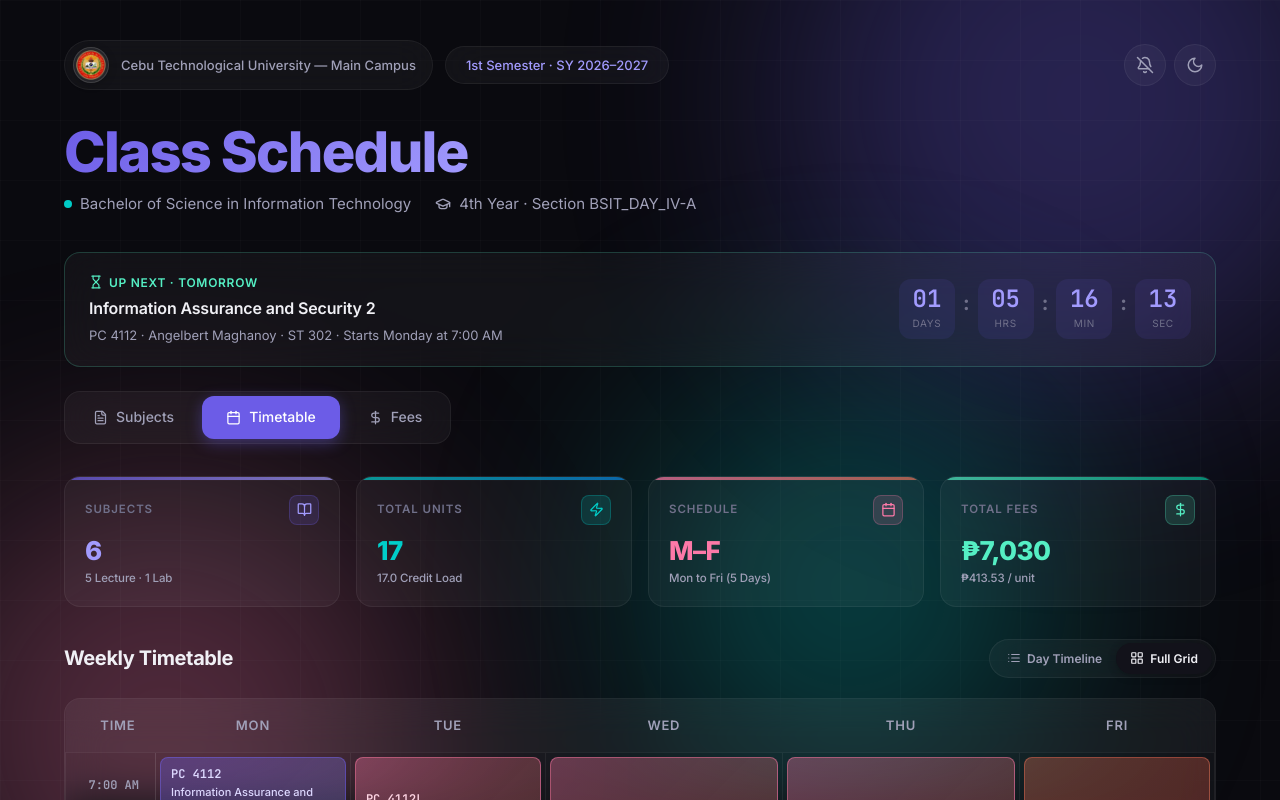
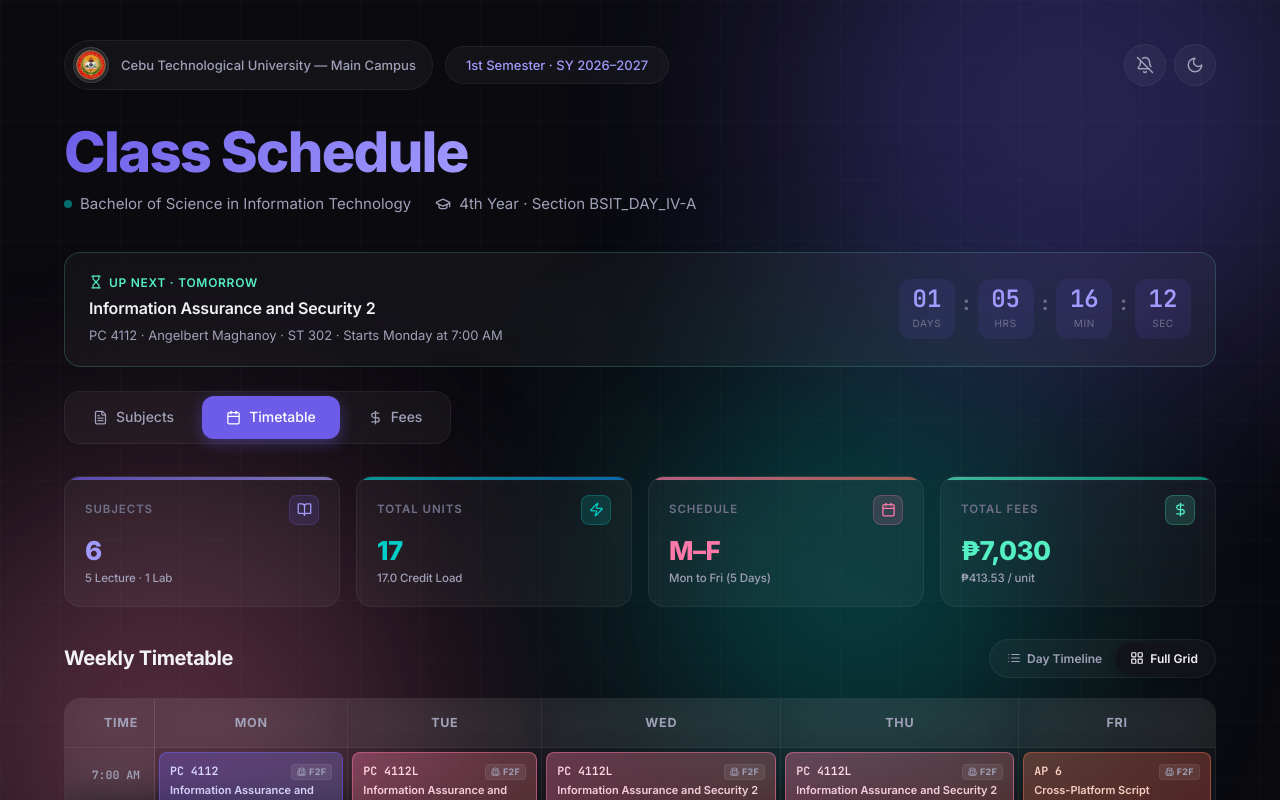
Before and after one commit to BlackShark404/class-schedule, a Vue app: page / in a window 1280 px wide. Both pictures are taken after a click on the button "Timetable". Shown: the top 800 px of the page. Built offline with nearby package versions, Linux system fonts and the light colour scheme.

Commit message:
feat: persist timetable view mode to localStorage and improve grid responsiveness with sticky columns and scroll indicators

```diff
--- a/src/assets/main.css
+++ b/src/assets/main.css
@@ -329,20 +329,47 @@ html.light .timeline-units-pill { background: rgba(0, 0, 0, 0.03); }
 .timeline-card-meta { display: flex; align-items: center; flex-wrap: wrap; gap: 16px; font-size: 12.5px; color: var(--text-secondary); }
 
 /* ─── Timetable Grid ─── */
-.timetable-wrapper { overflow-x: auto; margin-bottom: 48px; border-radius: var(--radius-lg); border: 1px solid var(--border-subtle); background: var(--bg-card); backdrop-filter: blur(20px); -webkit-backdrop-filter: blur(20px); -webkit-overflow-scrolling: touch; transition: background 0.3s, border-color 0.3s; }
-.timetable { min-width: 800px; width: 100%; border-collapse: collapse; }
-.timetable thead th { padding: 16px 12px; font-size: 13px; font-weight: 600; text-transform: uppercase; letter-spacing: 0.06em; color: var(--text-secondary); border-bottom: 1px solid var(--border-subtle); background: rgba(255, 255, 255, 0.02); text-align: center; position: sticky; top: 0; z-index: 2; }
-html.light .timetable thead th { background: rgba(0, 0, 0, 0.02); }
-.timetable thead th:first-child { text-align: right; padding-right: 20px; min-width: 90px; }
-.timetable tbody td { padding: 4px; border: 1px solid var(--border-subtle); vertical-align: top; height: 50px; position: relative; }
-.timetable tbody td:first-child { text-align: right; padding: 12px 16px 12px 8px; font-family: 'JetBrains Mono', monospace; font-size: 12px; font-weight: 600; color: var(--text-secondary); border-right: 1px solid var(--border-accent); white-space: nowrap; vertical-align: middle; }
-.timetable-block { padding: 8px 10px; border-radius: var(--radius-sm); font-size: 11px; line-height: 1.4; cursor: pointer; transition: all 0.25s cubic-bezier(0.16, 1, 0.3, 1); height: 100%; display: flex; flex-direction: column; justify-content: center; user-select: none; -webkit-tap-highlight-color: transparent; }
-.timetable-block:hover { transform: translateY(-2px) scale(1.02); z-index: 5; box-shadow: 0 8px 25px rgba(0, 0, 0, 0.4); }
-.timetable-block:active { transform: scale(0.97); }
-.timetable-block .block-code { font-family: 'JetBrains Mono', monospace; font-weight: 700; font-size: 12px; margin-bottom: 3px; }
-.timetable-block .block-name { font-weight: 500; font-size: 11px; opacity: 1; overflow: hidden; text-overflow: ellipsis; display: -webkit-box; -webkit-line-clamp: 2; -webkit-box-orient: vertical; }
-.timetable-block .block-prof { font-size: 10.5px; font-weight: 500; opacity: 0.9; margin-top: 2px; overflow: hidden; text-overflow: ellipsis; white-space: nowrap; }
-.timetable-block .block-room { display: inline-flex; align-items: center; gap: 4px; font-size: 11px; opacity: 0.9; margin-top: 3px; }
+.timetable-scroll-hint { display: none; }
+.timetable-wrapper { overflow-x: auto; margin-bottom: 48px; border-radius: var(--radius-lg); border: 1px solid var(--border-subtle); background: var(--bg-card); backdrop-filter: blur(20px); -webkit-backdrop-filter: blur(20px); -webkit-overflow-scrolling: touch; transition: background 0.3s, border-color 0.3s; position: relative; }
+.timetable { min-width: 750px; width: 100%; border-collapse: separate; border-spacing: 0; }
+.timetable thead th { padding: 14px 10px; font-size: 12.5px; font-weight: 700; text-transform: uppercase; letter-spacing: 0.06em; color: var(--text-secondary); border-bottom: 1px solid var(--border-subtle); border-right: 1px solid var(--border-subtle); background: var(--bg-card); text-align: center; position: sticky; top: 0; z-index: 6; backdrop-filter: blur(20px); -webkit-backdrop-filter: blur(20px); transition: background 0.25s ease; }
+.timetable thead th:last-child { border-right: none; }
+
+.timetable thead th.time-header-cell { text-align: right; padding-right: 16px; min-width: 90px; width: 90px; position: sticky; left: 0; top: 0; z-index: 20; background: var(--bg-card); border-right: 1px solid var(--border-accent); backdrop-filter: blur(20px); -webkit-backdrop-filter: blur(20px); box-shadow: none; transition: background 0.25s cubic-bezier(0.16, 1, 0.3, 1), box-shadow 0.25s cubic-bezier(0.16, 1, 0.3, 1), border-color 0.25s ease; }
+
+.day-header-content { display: inline-flex; align-items: center; justify-content: center; gap: 6px; }
+.day-header-cell.is-today { color: var(--accent-4); background: rgba(0, 206, 201, 0.08); }
+html.light .day-header-cell.is-today { color: #0984e3; background: rgba(9, 132, 227, 0.06); }
+.today-indicator { font-size: 9px; font-weight: 700; text-transform: uppercase; letter-spacing: 0.04em; padding: 1px 5px; border-radius: 100px; background: var(--accent-4); color: #0a0e1a; }
+html.light .today-indicator { background: #0984e3; color: #ffffff; }
+
+.timetable tbody td { padding: 4px; border-right: 1px solid var(--border-subtle); border-bottom: 1px solid var(--border-subtle); vertical-align: top; height: 52px; position: relative; }
+.timetable tbody tr:last-child td { border-bottom: none; }
+.timetable tbody td:last-child { border-right: none; }
+
+.timetable tbody td.time-cell { text-align: right; padding: 10px 14px 10px 8px; font-family: 'JetBrains Mono', monospace; font-size: 11.5px; font-weight: 600; color: var(--text-secondary); border-right: 1px solid var(--border-accent); white-space: nowrap; vertical-align: middle; position: sticky; left: 0; z-index: 10; background: var(--bg-card); backdrop-filter: blur(20px); -webkit-backdrop-filter: blur(20px); box-shadow: none; transition: background 0.25s cubic-bezier(0.16, 1, 0.3, 1), box-shadow 0.25s cubic-bezier(0.16, 1, 0.3, 1), border-color 0.25s ease; }
+
+.timetable tbody td.is-today-col { background: rgba(0, 206, 201, 0.025); }
+html.light .timetable tbody td.is-today-col { background: rgba(9, 132, 227, 0.025); }
+
+/* Solid background and shadow when scrolled horizontally */
+.timetable-wrapper.is-scrolled-x .timetable thead th { background: #14141e; }
+html.light .timetable-wrapper.is-scrolled-x .timetable thead th { background: #f4f4f8; }
+
+.timetable-wrapper.is-scrolled-x .timetable thead th.time-header-cell { background: #14141e; border-right-color: rgba(255, 255, 255, 0.15); box-shadow: 4px 0 16px rgba(0, 0, 0, 0.55); }
+html.light .timetable-wrapper.is-scrolled-x .timetable thead th.time-header-cell { background: #ececf3; border-right-color: rgba(0, 0, 0, 0.12); box-shadow: 4px 0 12px rgba(0, 0, 0, 0.08); }
+
+.timetable-wrapper.is-scrolled-x .timetable tbody td.time-cell { background: #14141e; border-right-color: rgba(255, 255, 255, 0.15); box-shadow: 4px 0 16px rgba(0, 0, 0, 0.55); }
+html.light .timetable-wrapper.is-scrolled-x .timetable tbody td.time-cell { background: #ececf3; border-right-color: rgba(0, 0, 0, 0.12); box-shadow: 4px 0 12px rgba(0, 0, 0, 0.08); }
+
+.timetable-block { padding: 8px 10px; border-radius: var(--radius-sm); font-size: 11px; line-height: 1.35; cursor: pointer; transition: all 0.2s cubic-bezier(0.16, 1, 0.3, 1); height: 100%; display: flex; flex-direction: column; justify-content: flex-start; user-select: none; -webkit-tap-highlight-color: transparent; }
+.timetable-block:hover { transform: translateY(-1px) scale(1.01); z-index: 5; box-shadow: 0 6px 20px rgba(0, 0, 0, 0.35); }
+.timetable-block:active { transform: scale(0.98); }
+.timetable-block .block-top-row { display: flex; align-items: center; justify-content: space-between; gap: 4px; margin-bottom: 3px; }
+.timetable-block .block-code { font-family: 'JetBrains Mono', monospace; font-weight: 700; font-size: 11.5px; }
+.timetable-block .block-name { font-weight: 600; font-size: 11px; opacity: 0.95; overflow: hidden; text-overflow: ellipsis; display: -webkit-box; -webkit-line-clamp: 2; -webkit-box-orient: vertical; margin-bottom: 2px; }
+.timetable-block .block-prof { font-size: 10px; font-weight: 500; opacity: 0.85; margin-top: 1px; overflow: hidden; text-overflow: ellipsis; white-space: nowrap; }
+.timetable-block .block-room { display: inline-flex; align-items: center; gap: 3px; font-size: 10.5px; opacity: 0.9; margin-top: 3px; font-weight: 500; }
 
 /* Timetable block colors */
 .block-purple { background: linear-gradient(135deg, rgba(108, 92, 231, 0.35), rgba(162, 155, 254, 0.25)); border: 1px solid rgba(108, 92, 231, 0.5); color: #ddd8ff; }
@@ -613,6 +640,22 @@ html.light .modal-action-btn.secondary { background: rgba(0, 0, 0, 0.04); border
   .timeline-card-title { font-size: 13.5px; margin-bottom: 8px; }
   .timeline-card-meta { gap: 10px; font-size: 11.5px; }
   .timeline-card-code { font-size: 12px; }
+
+  /* Mobile Timetable Grid */
+  .timetable-scroll-hint { display: flex; align-items: center; justify-content: space-between; padding: 9px 14px; margin-bottom: 12px; background: var(--bg-card); border: 1px solid var(--border-subtle); border-radius: var(--radius-md); font-size: 12px; color: var(--text-secondary); backdrop-filter: blur(20px); -webkit-backdrop-filter: blur(20px); }
+  .timetable-scroll-hint .hint-content { display: inline-flex; align-items: center; gap: 7px; }
+  .timetable-scroll-hint .hint-icon { color: var(--accent-4); flex-shrink: 0; }
+  .hint-days-pill { font-family: 'JetBrains Mono', monospace; font-size: 10px; font-weight: 700; color: var(--accent-4); background: rgba(0, 206, 201, 0.12); border: 1px solid rgba(0, 206, 201, 0.3); padding: 2px 8px; border-radius: 100px; }
+  html.light .hint-days-pill { color: #0984e3; background: rgba(9, 132, 227, 0.1); border-color: rgba(9, 132, 227, 0.25); }
+  .timetable { min-width: 680px; }
+  .timetable thead th { padding: 10px 6px; font-size: 11.5px; }
+  .timetable thead th.time-header-cell { min-width: 75px; width: 75px; padding-right: 10px; font-size: 11px; }
+  .timetable tbody td.time-cell { padding: 6px 10px 6px 6px; font-size: 10.5px; }
+  .timetable-block { padding: 6px 8px; }
+  .timetable-block .block-code { font-size: 11px; }
+  .timetable-block .block-name { font-size: 10px; }
+  .timetable-block .block-prof { font-size: 9.5px; }
+  .timetable-block .block-room { font-size: 9.5px; }
 }
 
 @media (max-width: 480px) {
@@ -637,6 +680,16 @@ html.light .modal-action-btn.secondary { background: rgba(0, 0, 0, 0.04); border
   .timeline-start-time { font-size: 11px; }
   .timeline-card { padding: 10px 12px; }
   .timeline-card-meta { gap: 8px; font-size: 11px; }
+
+  /* Extra Small Timetable Grid */
+  .timetable { min-width: 620px; }
+  .timetable thead th.time-header-cell { min-width: 65px; width: 65px; padding-right: 8px; font-size: 10px; }
+  .timetable tbody td.time-cell { padding: 4px 8px 4px 4px; font-size: 10px; }
+  .timetable-block { padding: 5px 6px; }
+  .timetable-block .block-code { font-size: 10.5px; }
+  .timetable-block .block-name { font-size: 9.5px; }
+  .timetable-block .block-prof { font-size: 9px; }
+  .timetable-block .block-room { font-size: 9px; }
 }
 
 @media (max-width: 600px) {
--- a/src/components/timetable/TimetableGrid.vue
+++ b/src/components/timetable/TimetableGrid.vue
@@ -1,21 +1,45 @@
 <template>
-  <div class="timetable-wrapper">
+  <div class="timetable-grid-container">
+    <!-- Mobile scroll hint -->
+    <div class="timetable-scroll-hint">
+      <div class="hint-content">
+        <ArrowLeftRight :size="13" class="hint-icon" />
+        <span>Swipe sideways to explore all days</span>
+      </div>
+      <span class="hint-days-pill">Mon – Fri</span>
+    </div>
+
+    <div
+      class="timetable-wrapper"
+      ref="scrollContainer"
+      :class="{ 'is-scrolled-x': isScrolledX }"
+      @scroll.passive="onScroll"
+    >
       <table class="timetable">
         <thead>
           <tr>
-          <th>Time</th>
-          <th>Mon</th>
-          <th>Tue</th>
-          <th>Wed</th>
-          <th>Thu</th>
-          <th>Fri</th>
+            <th class="time-header-cell">Time</th>
+            <th
+              v-for="day in days"
+              :key="day"
+              :class="['day-header-cell', { 'is-today': day === todayDayCode }]"
+            >
+              <div class="day-header-content">
+                <span class="day-header-name">{{ dayAbbrev[day] }}</span>
+                <span v-if="day === todayDayCode" class="today-indicator">Today</span>
+              </div>
+            </th>
           </tr>
         </thead>
         <tbody>
           <tr v-for="hour in hours" :key="hour">
-          <td>{{ formatTimeLabel(hour) }}</td>
+            <td class="time-cell">{{ formatTimeLabel(hour) }}</td>
             <template v-for="day in days" :key="day">
-            <td v-if="getBlock(hour, day)" :rowspan="getBlock(hour, day).rowSpan">
+              <td
+                v-if="getBlock(hour, day)"
+                :rowspan="getBlock(hour, day).rowSpan"
+                :class="['grid-cell', { 'is-today-col': day === todayDayCode }]"
+              >
                 <div
                   class="timetable-block"
                   :class="[getBlock(hour, day).blockClass, { 'is-online': getMode(getBlock(hour, day).code) === 'online' }]"
@@ -24,9 +48,8 @@
                   tabindex="0"
                   title="Tap to view full class details"
                 >
-                <div class="block-code">{{ getBlock(hour, day).code }}</div>
-                <div class="block-name">{{ getBlock(hour, day).name }}</div>
-                <div class="block-prof">{{ getBlock(hour, day).instructor }}</div>
+                  <div class="block-top-row">
+                    <span class="block-code">{{ getBlock(hour, day).code }}</span>
                     <div class="timetable-mode-badge" :class="getMode(getBlock(hour, day).code) === 'online' ? 'online' : 'f2f'">
                       <template v-if="getMode(getBlock(hour, day).code) === 'online'">
                         <Globe :size="9" /> Online
@@ -35,6 +58,9 @@
                         <School :size="9" /> F2F
                       </template>
                     </div>
+                  </div>
+                  <div class="block-name">{{ getBlock(hour, day).name }}</div>
+                  <div class="block-prof">{{ getBlock(hour, day).instructor }}</div>
                   <div class="block-room">
                     <template v-if="getMode(getBlock(hour, day).code) === 'online'">
                       <Video :size="10" /> Online
@@ -45,25 +71,48 @@
                   </div>
                 </div>
               </td>
-            <td v-else-if="!isOccupied(hour, day)"></td>
+              <td
+                v-else-if="!isOccupied(hour, day)"
+                :class="['grid-cell empty-cell', { 'is-today-col': day === todayDayCode }]"
+              ></td>
             </template>
           </tr>
         </tbody>
       </table>
     </div>
+  </div>
 </template>
 
 <script setup>
-import { computed } from 'vue'
-import { Globe, School, Video, MapPin } from '@lucide/vue'
-import { subjects, dayList } from '../../data/schedule.js'
+import { ref, computed, onMounted } from 'vue'
+import { Globe, School, Video, MapPin, ArrowLeftRight } from '@lucide/vue'
+import { subjects, dayList, dayAbbrev, dayShort } from '../../data/schedule.js'
 import { useSubjectModes } from '../../composables/useSubjectModes.js'
 
 defineEmits(['openModal'])
 
 const { getMode } = useSubjectModes()
 const days = dayList
-const hours = Array.from({ length: 9 }, (_, i) => 7 + i) // 7 AM to 3 PM
+const hours = Array.from({ length: 9 }, (_, i) => 7 + i) // 7 AM to 3 PM (ends at 4 PM)
+
+const scrollContainer = ref(null)
+const isScrolledX = ref(false)
+
+function onScroll(e) {
+  isScrolledX.value = (e.target.scrollLeft > 6)
+}
+
+onMounted(() => {
+  if (scrollContainer.value) {
+    isScrolledX.value = scrollContainer.value.scrollLeft > 6
+  }
+})
+
+// Today's day code
+const todayDayCode = computed(() => {
+  const dayNum = new Date().getDay()
+  return dayShort[dayNum] || null
+})
 
 // Pre-compute blocks and occupied cells
 const blocks = computed(() => {
--- a/src/components/timetable/TimetableView.vue
+++ b/src/components/timetable/TimetableView.vue
@@ -18,7 +18,7 @@
 </template>
 
 <script setup>
-import { ref } from 'vue'
+import { ref, watch } from 'vue'
 import { List, LayoutGrid } from '@lucide/vue'
 import TimelineView from './TimelineView.vue'
 import TimetableGrid from './TimetableGrid.vue'
@@ -27,4 +27,10 @@ defineEmits(['openModal'])
 
 const saved = (() => { try { return localStorage.getItem('timetableMode') } catch { return null } })()
 const mode = ref(saved || (window.innerWidth < 768 ? 'timeline' : 'grid'))
+
+watch(mode, (newVal) => {
+  try {
+    localStorage.setItem('timetableMode', newVal)
+  } catch (e) {}
+})
 </script>
```
Lines whose indentation alone changed are shown as unchanged.
